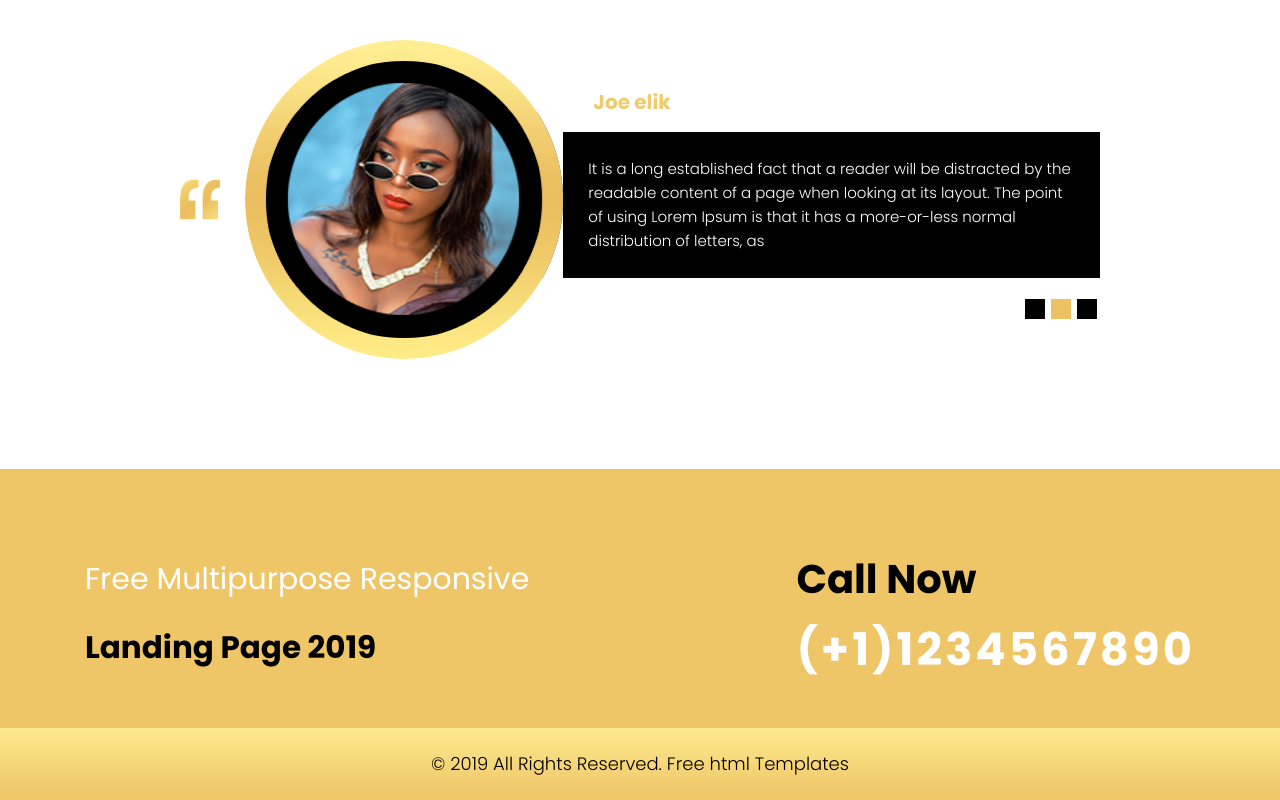
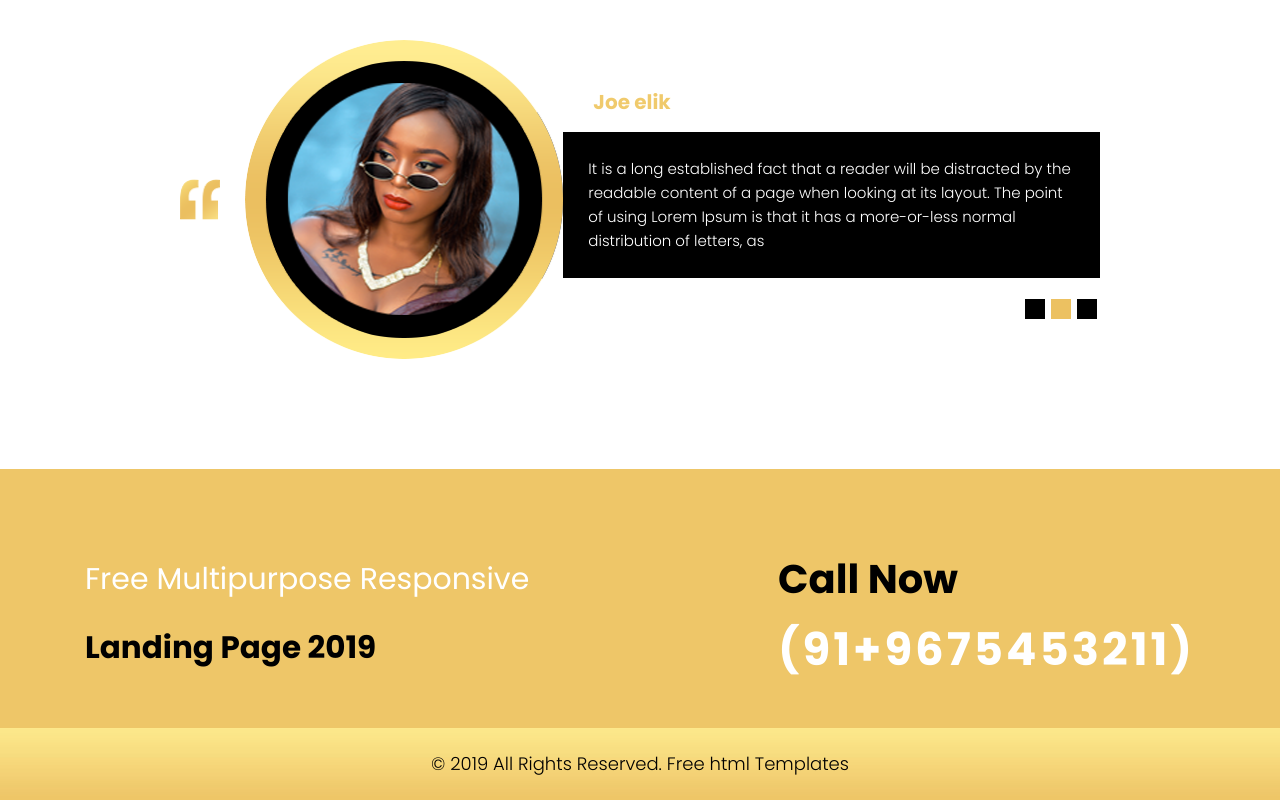
Before and after one commit to Darshan1717/cla, a plain HTML site: page index.html in a window 1280 px wide. Shown: the part 3626-4426 px from the top of the page. Drawn offline with nearby package versions, Linux system fonts and the light colour scheme.

Commit message:
Update index.html

```diff
--- a/index.html
+++ b/index.html
@@ -316,7 +316,7 @@
                   <div class="col-md-6">
                      <div class="call_now">
                         <h3>Call Now</h3>
-                        <span>(+1)1234567890</span>
+                        <span>(91+9675453211)</span>
                      </div>
                   </div>
                </div>
```
